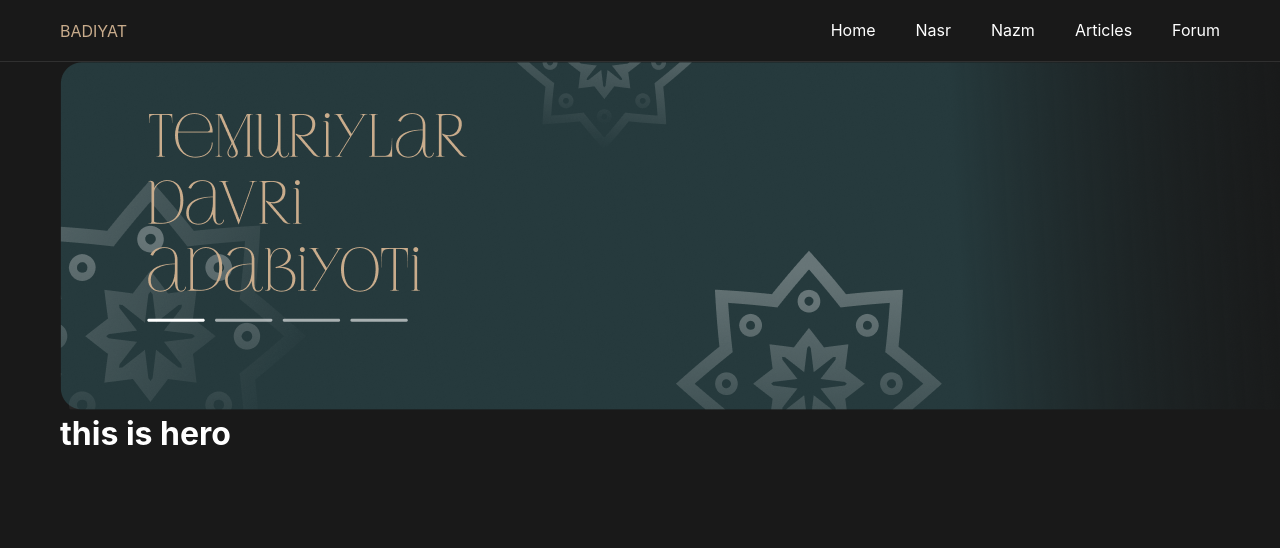
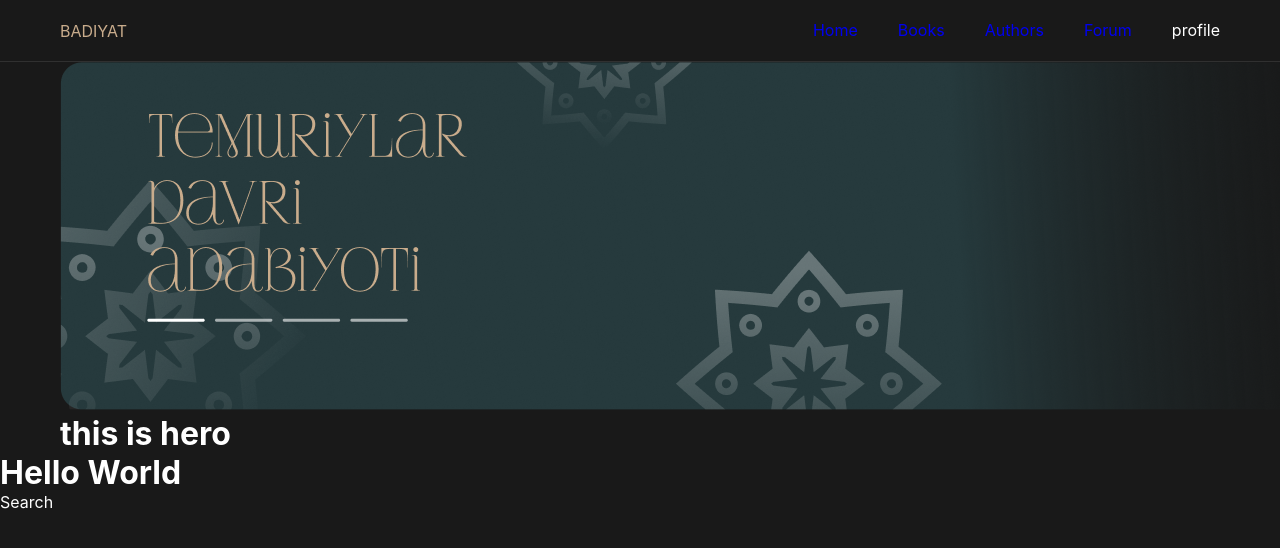
Before and after one commit to Akhmadjon-dev/book-store, a React (Create React App) app: page /home in a window 1280 px wide. Before the commit this address led to /. Shown: the top 548 px of the page. Built offline with nearby package versions, Linux system fonts and the light colour scheme; sample sign-in values are in the browser's storage.

Commit message:
nested link added

```diff
--- a/src/App.js
+++ b/src/App.js
@@ -5,6 +5,7 @@ import { Routes, Route, Navigate } from 'react-router-dom'
 import SignUp from './container/Auth/SignUp'
 import SignIn from './container/Auth/SignIn'
 import Home from './container/Home'
+import Header from './components/Header'
 
 
 function App() {
@@ -14,10 +15,11 @@ function App() {
   if(user){
     return (
       <Fragment>
+        <Header />
         <Routes>
-          <Route path="/" element={<Home />} />
+          <Route path="/home/*" element={<Home />} />
           <Route path="/not-found" element={<h3>Not Found</h3>} />
-          <Route path="*" element={<Navigate to="/" />} />
+          <Route path="*" element={<Navigate to="/home" />} />
         </Routes>
       </Fragment>
     )
--- /dev/null
+++ b/src/components/Header/index.jsx
@@ -0,0 +1,34 @@
+import React from 'react';
+import './Nav.css'
+import '../../App.css'
+import { Link } from 'react-router-dom';
+
+function Nav() {
+  return (
+    <nav>
+        <div className="container">
+            <div className="nav__logo">Badiyat</div>
+            <ul className="nav__links">
+                <li>
+                  <Link to="/">Home</Link>
+                </li>
+                <li>
+                  <Link to="/home/books">Books</Link>
+                </li>
+                <li>
+                  <Link to="/home/authors">Authors</Link>
+                </li>
+                <li>
+                  <Link to="/books-add" >Forum</Link>
+                </li>
+                <li>
+                  profile
+                </li>
+            </ul>
+
+        </div>
+    </nav>
+  )
+}
+
+export default Nav;
--- /dev/null
+++ b/src/components/Search/index.jsx
@@ -0,0 +1,10 @@
+import React from 'react';
+
+function Index() {
+  return <div>
+    <h1>Hello World</h1>
+    <p>Search</p>
+  </div>;
+}
+
+export default Index;
--- /dev/null
+++ b/src/container/Authors/index.jsx
@@ -0,0 +1,9 @@
+import React from 'react';
+
+function Authors() {
+  return <div>
+        <h2>Authors</h2>
+  </div>;
+}
+
+export default Authors;
--- /dev/null
+++ b/src/container/Books/index.jsx
@@ -0,0 +1,9 @@
+import React from 'react';
+
+function Books() {
+  return <div>
+      <h2>books</h2>
+  </div>;
+}
+
+export default Books;
--- a/src/container/Header/Nav.jsx
+++ /dev/null
@@ -1,22 +0,0 @@
-import React from 'react';
-import './Nav.css'
-import '../../App.css'
-
-function Nav() {
-  return (
-    <nav>
-        <div className="container">
-            <div className="nav__logo">Badiyat</div>
-            <ul className="nav__links">
-                <li>Home</li>
-                <li>Nasr</li>
-                <li>Nazm</li>
-                <li>Articles</li>
-                <li>Forum</li>
-            </ul>
-        </div>
-    </nav>
-  )
-}
-
-export default Nav;
--- a/src/container/Home.jsx
+++ b/src/container/Home.jsx
@@ -1,12 +1,21 @@
 import React from 'react';
-import Nav  from './Header/Nav';
+import { Routes, Route } from 'react-router-dom';
 import Hero  from '../components/Hero';
+import Search from '../components/Search';
+import Books from '../container/Books';
+import Authors from '../container/Authors';
+
+
 
 function Home() {
   return (
     <div>
-        <Nav />
         <Hero />
+        <Search />
+        <Routes>
+          <Route path="/books" element={<Books />} />
+          <Route path="/authors" element={<Authors />} />
+        </Routes>
     </div>
   )
 }
```
Also changed, not shown: src/components/Header/Nav.css (renamed from src/container/Header/Nav.css).
